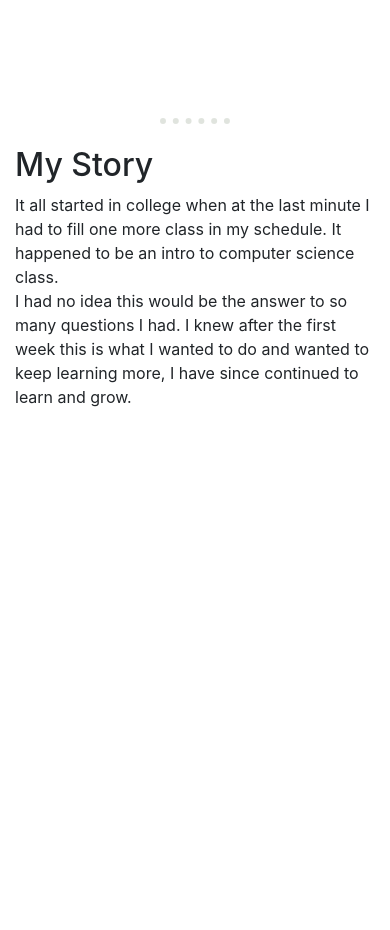
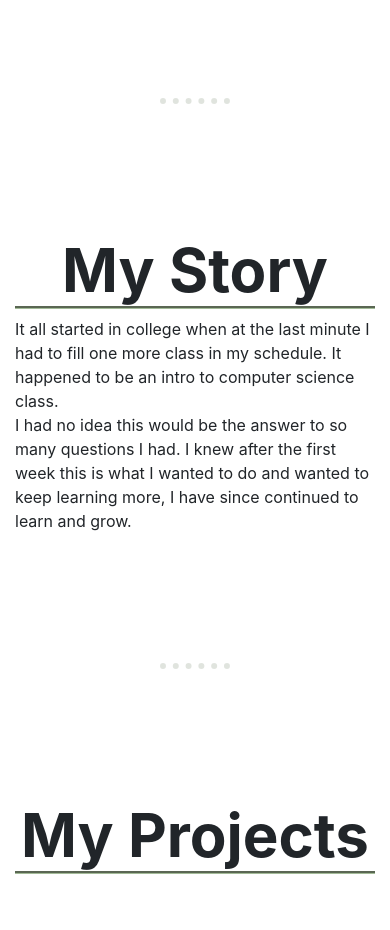
Before and after one commit to daza06/personal-site-published, a website: page index.html in a window 390 px wide. Shown: the part 1020-1950 px from the top of the page. Before the commit the page ends 1445 px from the top, so only its background shows below. Drawn offline with nearby package versions, Linux system fonts and the light colour scheme.

Commit message:
small styling fixes

```diff
--- a/index.html
+++ b/index.html
@@ -25,7 +25,7 @@
         class="navbar navbar-expand-lg text-uppercase"
         style="background-color: #f0f0f0"
       >
-        <div class="container-fluid py-2">
+        <div class="container py-1">
           <a
             class="navbar-brand font-weight-bold link-hover-effect link-hover-effect--black"
             href="#"
@@ -51,7 +51,7 @@
               >
               <a
                 class="nav-link px-lg-4 rounded link-hover-effect link-hover-effect--black"
-                href="#"
+                href="projects"
                 >Projects</a
               >
               <a
@@ -120,10 +120,36 @@
     <section class="about-me">
       <div class="container">
         <div class="row">
-          <div class="col">
+          <div class="col py-5 mr-auto">
             <h2>My Story</h2>
-            <p>It all started in college when at the last minute I had to fill one more class in my schedule. It happened to be an intro to computer science class.<br>
-            I had no idea this would be the answer to so many questions I had. I knew after the first week this is what I wanted to do and wanted to keep learning more, I have since continued to learn and grow.</p>
+            <p>
+              It all started in college when at the last minute I had to fill
+              one more class in my schedule. It happened to be an intro to
+              computer science class.<br />
+              I had no idea this would be the answer to so many questions I had.
+              I knew after the first week this is what I wanted to do and wanted
+              to keep learning more, I have since continued to learn and grow.
+            </p>
+          </div>
+        </div>
+      </div>
+    </section>
+
+    <div class="breaker">
+      <div class="container">
+        <div class="row">
+          <div class="col-md-12">
+            <hr class="dotted" />
+          </div>
+        </div>
+      </div>
+    </div>
+
+    <section class="projects">
+      <div class="container">
+        <div class="row">
+          <div class="col py-5 mr-auto">
+            <h2>My Projects</h2>
           </div>
         </div>
       </div>
--- a/styles/styles.css
+++ b/styles/styles.css
@@ -7,7 +7,7 @@
 
 .nav-link {
   color: black;
-  font-size: 16px;
+  font-size: 15px;
   font-weight: 620;
   cursor: pointer;
   text-decoration: none;
@@ -56,12 +56,11 @@
 }
 
 .navbar-brand {
-  font-size: 3.5rem;
+  font-size: 3rem;
   font-weight: 800;
   color: #a3bb98;
   cursor: pointer;
   text-decoration: none;
-  margin-left: 20px;
 }
 
 .navbar-brand:hover {
@@ -161,6 +160,26 @@ hr.dotted {
   height: 6px;
   width: 100%;
   opacity: 50%;
+}
+
+.about-me h2 {
+  text-align: center;
+  font-size: 60px;
+  font-weight: 700;
+  border-bottom: 3px solid #a3bb98;
+  border-bottom-style: groove;
+  width: 100%;
+  margin-top: 60px;
+}
+
+.projects h2 {
+  text-align: center;
+  font-size: 60px;
+  font-weight: 700;
+  border-bottom: 3px solid #a3bb98;
+  border-bottom-style: groove;
+  margin-top: 60px;
+  width: 100%;
 }
 /* html {
   font-size: 70%;
```
